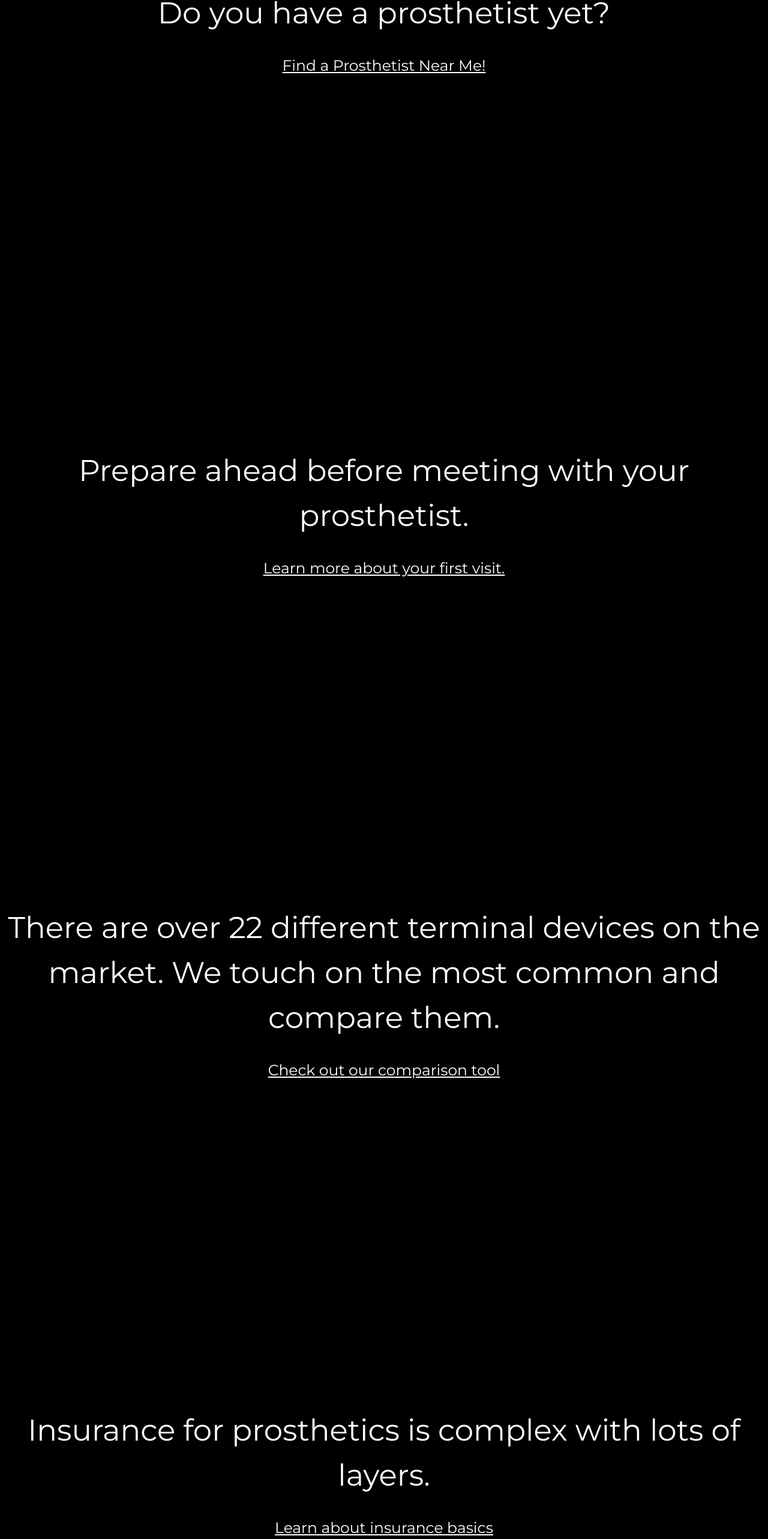
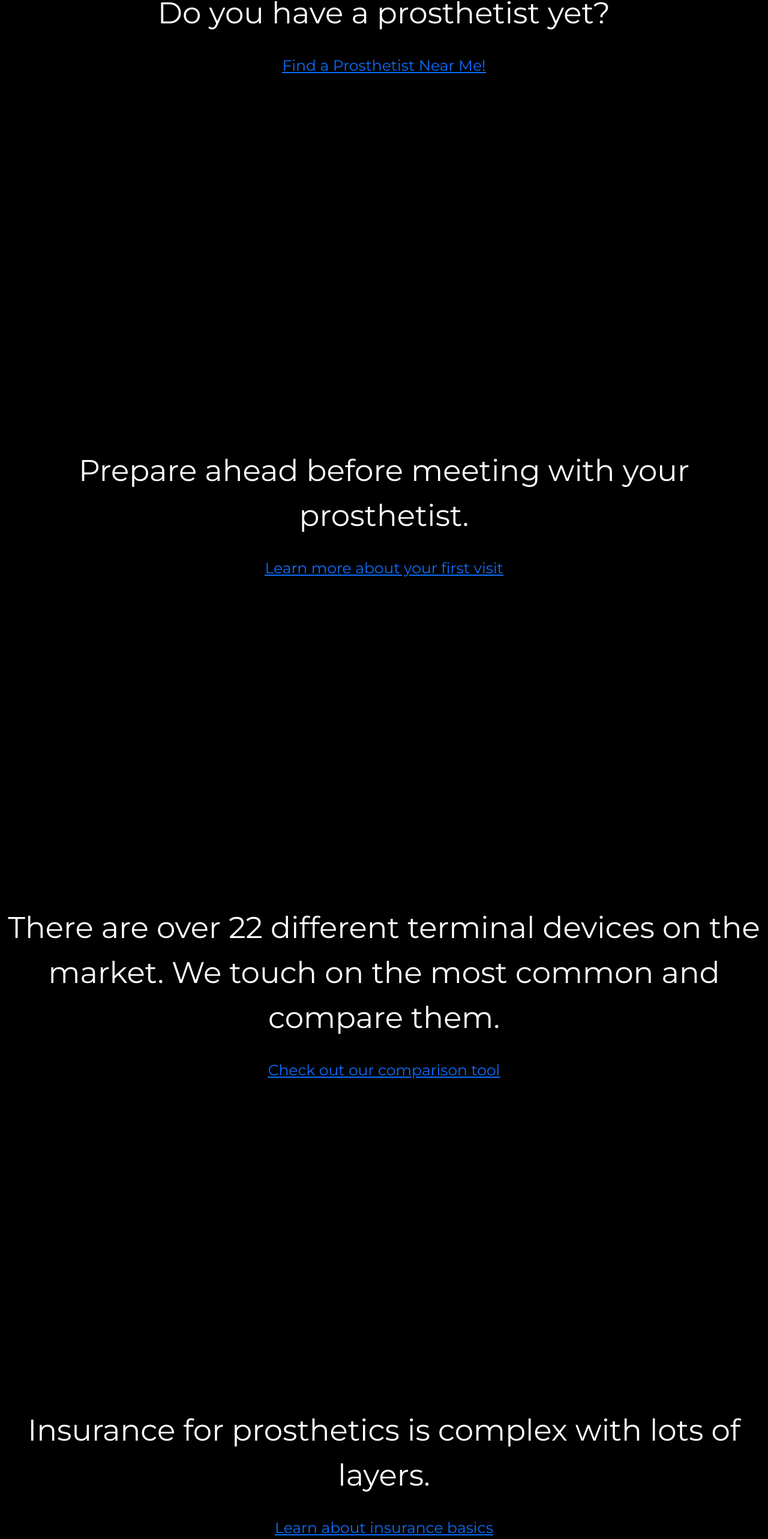
Before and after one commit to parth10800/upper_limb_prosthetic_guide, a React (Create React App) app in the folder prosthetic_web/web_site/: page / in a window 1280 px wide. Shown: the part 1310-3876 px from the top of the page at 60% size. Built offline with nearby package versions, Linux system fonts and the light colour scheme.

Commit message:
Hyperlink routing

```diff
--- a/prosthetic_web/web_site/src/components/Pages/Home.js
+++ b/prosthetic_web/web_site/src/components/Pages/Home.js
@@ -1,4 +1,5 @@
 import React from "react";
+import {Link} from "react-router-dom"
 
 export const Home = () => {
   return (
@@ -18,7 +19,7 @@ export const Home = () => {
           </p>
           </p>
           <p className="link">
-          Find a Prosthetist Near Me!
+          <Link to="/find">Find a Prosthetist Near Me!</Link>
           </p>
       </div>
       <div className="App-bg2">
@@ -28,7 +29,8 @@ export const Home = () => {
           </p>
           </p>
           <p className="link">
-          Learn more about your first visit.
+          <Link to="/prepare">Learn more about your first visit</Link>
+
           </p>
       </div>
       <div className="App-bg2">
@@ -38,7 +40,7 @@ export const Home = () => {
           </p>
           </p>
           <p className="link">
-          Check out our comparison tool
+          <Link to="/compare">Check out our comparison tool</Link>
           </p>
       </div>
       <div className="App-bg2">
@@ -48,12 +50,12 @@ export const Home = () => {
           </p>
           </p>
           <p className="link">
-          Learn about insurance basics
+          <Link to="/insurance">Learn about insurance basics</Link>
           </p>
       </div>
       <div className="App-bg2">
           <p className="link">
-          Click here for additional resources
+          <Link to="/resources">Click here for additional resources</Link>
           </p>
       </div>
 
```
